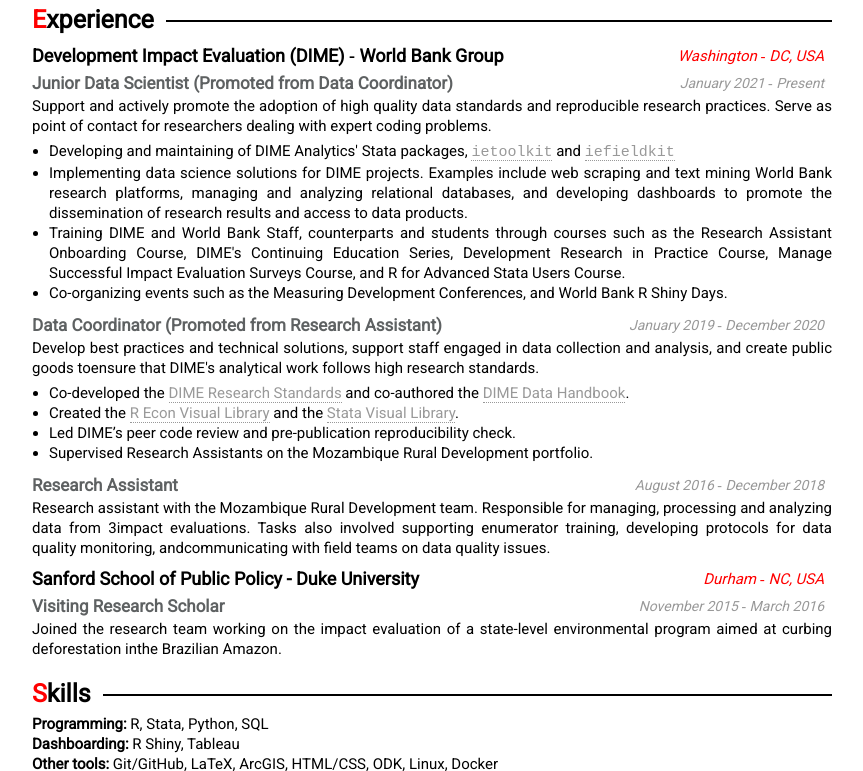
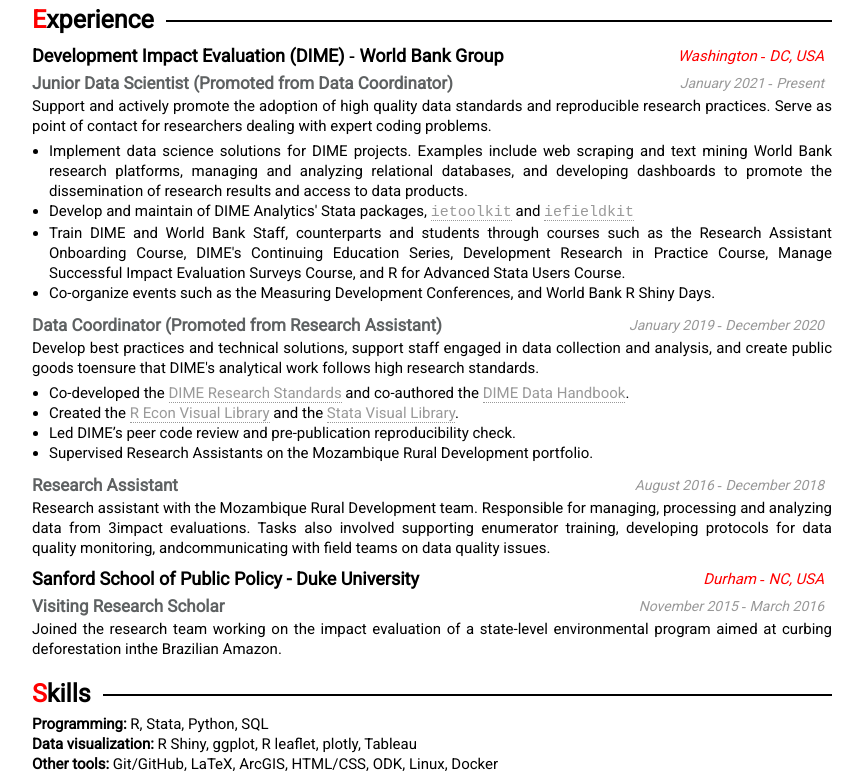
Before and after one commit to luizaandrade/luizaandrade.github.io, a plain HTML site: page cv.html in a window 1280 px wide. Shown: the part 177-948 px from the top of the page, without its empty margins (208-1071 px from the left). Drawn offline with nearby package versions, Linux system fonts and the light colour scheme.

Commit message:
Leo's suggestions

```diff
--- a/resources/cv-exp.html
+++ b/resources/cv-exp.html
@@ -3,15 +3,15 @@
         <h4>Junior Data Scientist (Promoted from Data Coordinator) <span> January 2021 ‑ Present </span></h3>
         <p>Support and actively promote the adoption of high quality data standards and reproducible research practices. Serve as point of contact for researchers dealing with expert coding problems.</p>
         <ul>
+            <li> Implement data science solutions for DIME projects. Examples include web scraping and text mining World Bank research platforms, managing and analyzing relational databases, and developing dashboards to promote the dissemination of research results and access to data products.</li>
             <li>
-                Developing and maintaining of DIME Analytics' Stata packages,
+                Develop and maintain of DIME Analytics' Stata packages,
                 <a href="https://github.com/worldbank/ietoolkit"><code>ietoolkit</code></a>
                 and
                 <a href="https://github.com/worldbank/iefieldkit"><code>iefieldkit</code></a>
             </li>
-            <li> Implementing data science solutions for DIME projects. Examples include web scraping and text mining World Bank research platforms, managing and analyzing relational databases, and developing dashboards to promote the dissemination of research results and access to data products.</li>
-            <li> Training DIME and World Bank Staff, counterparts and students through courses such as the Research Assistant Onboarding Course, DIME's Continuing Education Series, Development Research in Practice Course, Manage Successful Impact Evaluation Surveys Course, and R for Advanced Stata Users Course.</li>
-            <li> Co-organizing events such as the Measuring Development Conferences, and World Bank R Shiny Days.</li>
+            <li> Train DIME and World Bank Staff, counterparts and students through courses such as the Research Assistant Onboarding Course, DIME's Continuing Education Series, Development Research in Practice Course, Manage Successful Impact Evaluation Surveys Course, and R for Advanced Stata Users Course.</li>
+            <li> Co-organize events such as the Measuring Development Conferences, and World Bank R Shiny Days.</li>
         </ul>
 
         <h4>Data Coordinator (Promoted from Research Assistant)<span> January 2019 ‑ December 2020 </span></h3>
--- a/resources/cv-skills.html
+++ b/resources/cv-skills.html
@@ -2,7 +2,7 @@
 
 <ul class="entry">
     <li><strong>Programming:</strong> R, Stata, Python, SQL</li>
-    <li><strong>Dashboarding:</strong> R Shiny, Tableau</li>
+    <li><strong>Data visualization:</strong> R Shiny, ggplot, R leaflet, plotly, Tableau</li>
     <li><strong>Other tools:</strong> Git/GitHub, LaTeX, ArcGIS, HTML/CSS, ODK, Linux, Docker</li>
     <li><strong>Languages:</strong> Portuguese (native), English (proficient), French (fluent), Spanish (fluent)</li>
 </ul>
```
Also changed, not shown: resources/navigation.html (+0 -2 lines).
